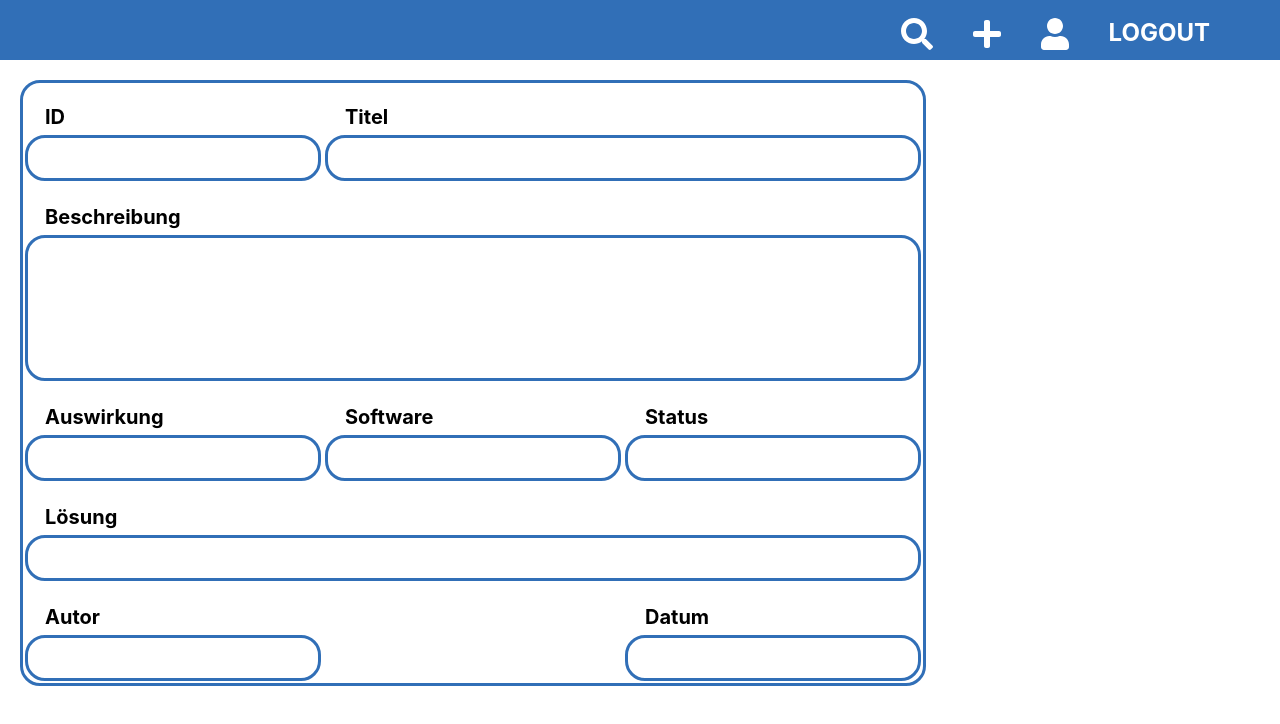
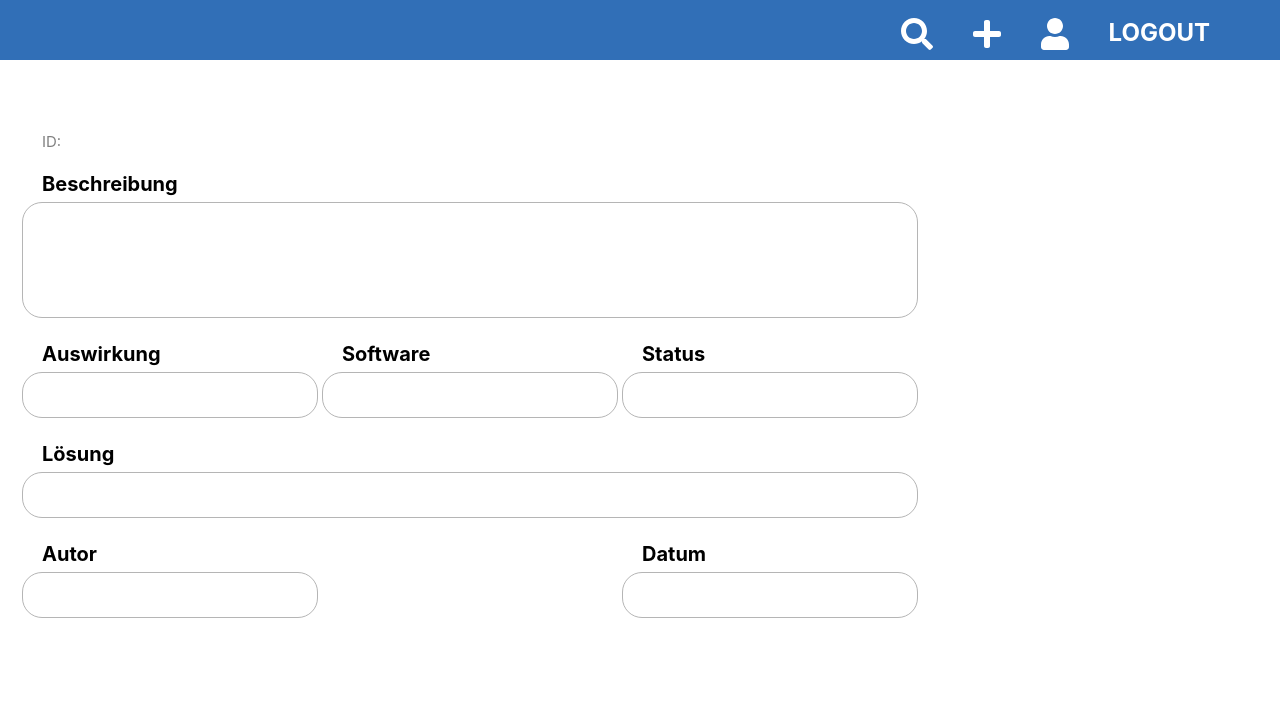
Before and after one commit to HuSchKa2020/Studienarbeit, a React (Create React App) app in the folder client/: page /fehler/ansicht/1 in a window 1280 px wide. Shown: the top 724 px of the page. Built offline with nearby package versions, Linux system fonts and the light colour scheme; no server answers.

Commit message:
Fehleransicht ohne Farbe

```diff
--- a/client/src/components/EinzelnerFehler.js
+++ b/client/src/components/EinzelnerFehler.js
@@ -36,14 +36,8 @@ const Fehler = () => {
 
   return (
     <article className="grid-box">
-      <div id="Uid">
-        <p className="einFehlerUeber">ID</p>
-      </div>
       <div className="box-ID">
-        <p className="einzelFehlerInhalt">{fehler.fehlerid}</p>
-      </div>
-      <div id="Utitel">
-        <p className="einFehlerUeber">Titel</p>
+        <p id="einzelFehlerID">ID: {fehler.fehlerid}</p>
       </div>
       <div className="box-Titel">
         <p id="einzelFehlerTitel">{fehler.titel}</p>
--- a/client/src/components/Fehleransicht.css
+++ b/client/src/components/Fehleransicht.css
@@ -1,13 +1,9 @@
 .grid-box {
   width: 900px;
   margin: 20px;
-  border-radius: 20px;
-  border-color: #316fb7;
-  border-style: solid;
-
   display: grid;
   grid-template-columns: 300px 300px 300px;
-  grid-template-rows: 50px 50px 50px 150px 50px 50px 50px 50px 50px 50px;
+  grid-template-rows: 50px 20px 50px 120px 50px 50px 50px 50px 50px 50px;
 }
 
 .einFehlerUeber {
@@ -17,7 +13,7 @@
 }
 
 .einzelFehlerInhalt {
-  margin-top: 8px;
+  margin-top: 9px;
   padding: 0px;
   text-align: center;
   width: 288px;
@@ -25,15 +21,24 @@
 }
 
 #einzelFehlerTitel {
-  margin-top: 8px;
+  margin: 20px;
   padding: 0px;
-  text-align: center;
-  width: 587px;
-  font-size: 18px;
+  width: 800px;
+  font-size: 25px;
+  font-weight: bold;
+}
+
+#einzelFehlerID {
+  margin-top: 0px;
+  margin-left: 20px;
+  padding: 0px;
+  width: 100px;
+  font-size: 15px;
+  color: gray;
 }
 
 #einzelFehlerLoesung {
-  margin-top: 8px;
+  margin-top: 9px;
   padding: 0px;
   width: 885px;
   text-align: center;
@@ -41,44 +46,24 @@
 }
 
 #einzelFehlerBeschreibung {
-  margin-top: 10px;
+  margin: 20px;
   padding: 0px;
-  width: 885px;
+  width: 845px;
   text-align: center;
   font-size: 18px;
-}
-
-#Uid {
-  grid-row-start: 1;
-  grid-column-start: 1;
-  margin: 2px;
 }
 
 .box-ID {
   grid-row-start: 2;
   grid-column-start: 1;
-  border-style: solid;
-  border-radius: 10px;
-  border-color: #316fb7;
   margin: 2px;
   border-radius: 20px;
-  text-align: center;
-}
-
-#Utitel {
-  grid-row-start: 1;
-  grid-column-start: 2;
-  margin: 2px;
 }
 
 .box-Titel {
-  grid-row-start: 2;
-  grid-column-start: 2;
+  grid-row-start: 1;
+  grid-column-start: 1;
   grid-column-end: 4;
-  border-style: solid;
-  border-radius: 10px;
-  border-color: #316fb7;
-  background: white;
   margin: 2px;
   border-radius: 20px;
 }
@@ -94,11 +79,10 @@
   grid-column-start: 1;
   grid-column-end: 4;
   border-style: solid;
-  border-radius: 10px;
-  border-color: #316fb7;
-  background: white;
+  border-radius: 20px;
+  border-color: rgb(181, 181, 181);
+  border-width: 1px;
   margin: 2px;
-  border-radius: 20px;
 }
 
 #Usoftware {
@@ -112,8 +96,8 @@
   grid-column-start: 2;
   border-style: solid;
   border-radius: 10px;
-  border-color: #316fb7;
-  background: white;
+  border-color: rgb(181, 181, 181);
+  border-width: 1px;
   margin: 2px;
   border-radius: 20px;
   vertical-align: center;
@@ -130,8 +114,8 @@
   grid-column-start: 1;
   border-style: solid;
   border-radius: 10px;
-  border-color: #316fb7;
-  background: white;
+  border-color: rgb(181, 181, 181);
+  border-width: 1px;
   margin: 2px;
   border-radius: 20px;
   vertical-align: center;
@@ -148,8 +132,8 @@
   grid-column-start: 3;
   border-style: solid;
   border-radius: 10px;
-  border-color: #316fb7;
-  background: white;
+  border-color: rgb(181, 181, 181);
+  border-width: 1px;
   margin: 2px;
   border-radius: 20px;
   vertical-align: center;
@@ -167,8 +151,8 @@
   grid-column-end: 4;
   border-style: solid;
   border-radius: 10px;
-  border-color: #316fb7;
-  background: white;
+  border-color: rgb(181, 181, 181);
+  border-width: 1px;
   margin: 2px;
   border-radius: 20px;
   vertical-align: center;
@@ -185,8 +169,8 @@
   grid-column-start: 1;
   border-style: solid;
   border-radius: 10px;
-  border-color: #316fb7;
-  background: white;
+  border-color: rgb(181, 181, 181);
+  border-width: 1px;
   margin: 2px;
   border-radius: 20px;
   vertical-align: center;
@@ -203,8 +187,8 @@
   grid-column-start: 3;
   border-style: solid;
   border-radius: 10px;
-  border-color: #316fb7;
-  background: white;
+  border-color: rgb(181, 181, 181);
+  border-width: 1px;
   margin: 2px;
   border-radius: 20px;
   vertical-align: center;
```
